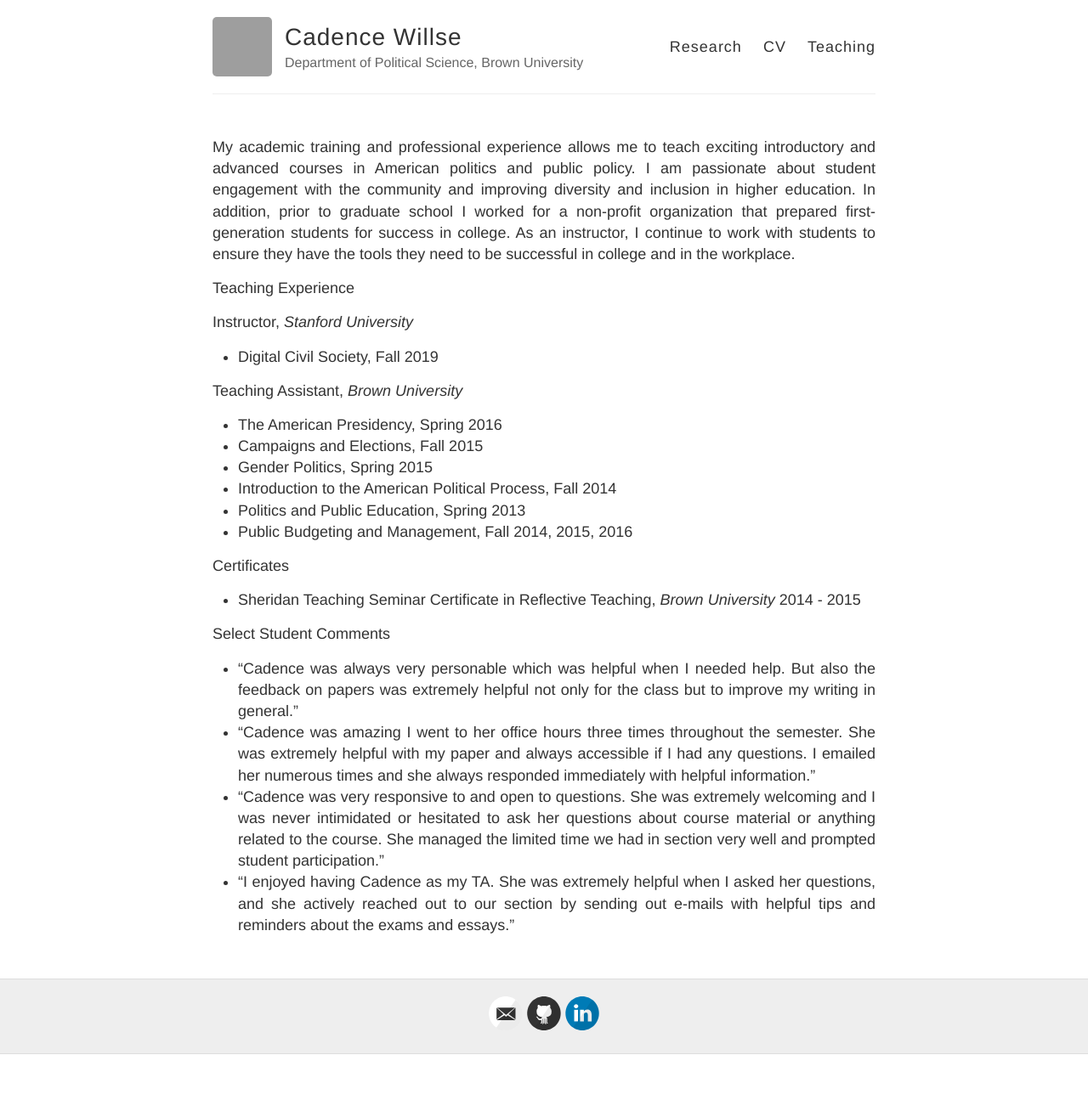
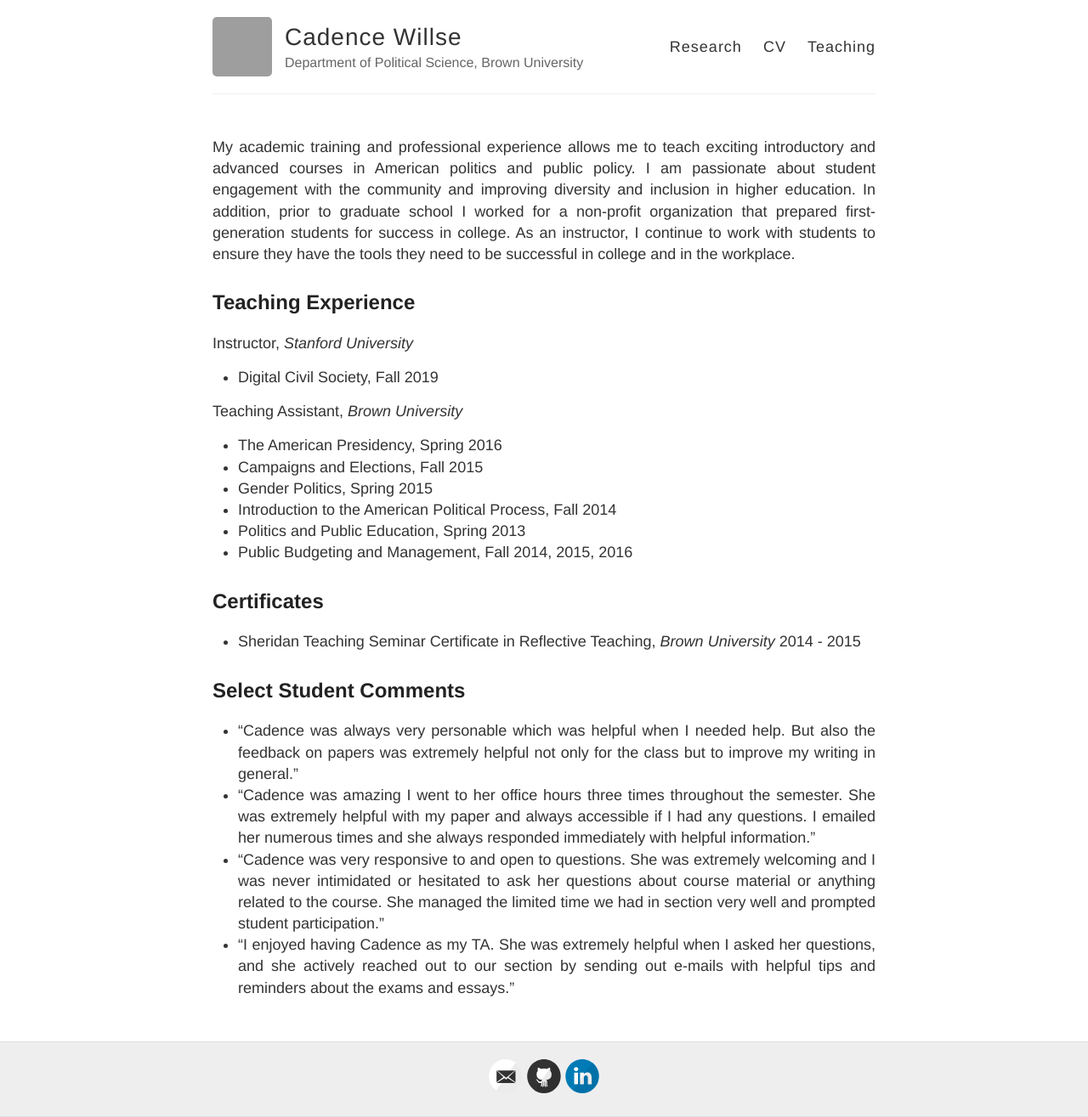
Before and after one commit to cadencewillse/cadencewillse.github.io, a Jekyll site: the page built from teaching.md, in a window 1280 px wide. Shown: the whole page at 85% size. Built offline with Jekyll 4.4.1, drawn with Linux system fonts in a browser that asks for light colours; our own code applies the rules of GitHub Pages for plain Markdown files; before the commit the page ends 1241 px from its top, so only the background shows below that; grey boxes are pictures that could not be loaded.

```diff
--- a/teaching.md
+++ b/teaching.md
@@ -1,7 +1,7 @@
 
 My academic training and professional experience allows me to teach exciting introductory and advanced courses in American politics and public policy. I am passionate about student engagement with the community and improving diversity and inclusion in higher education. In addition, prior to graduate school I worked for a non-profit organization that prepared first-generation students for success in college. As an instructor, I continue to work with students to ensure they have the tools they need to be successful in college and in the workplace.
 
-Teaching Experience
+## Teaching Experience
 
 Instructor, *Stanford University*
 - Digital Civil Society, Fall 2019
@@ -14,11 +14,11 @@ Teaching Assistant, *Brown University*
 - Politics and Public Education, Spring 2013
 - Public Budgeting and Management, Fall 2014, 2015, 2016
 
-Certificates
+## Certificates
 - Sheridan Teaching Seminar Certificate in Reflective Teaching,  *Brown University* 2014 - 2015
 
 
-Select Student Comments
+## Select Student Comments
 - “Cadence was always very personable which was helpful when I needed help. But also the feedback on papers was extremely helpful not only for the class but to improve my writing in general.”
 - “Cadence was amazing I went to her office hours three times throughout the semester. She was extremely helpful with my paper and always accessible if I had any questions. I emailed her numerous times and she always responded immediately with helpful information.”
 - "Cadence was very responsive to and open to questions. She was extremely welcoming and I was never intimidated or hesitated to ask her questions about course material or anything related to the course. She managed the limited time we had in section very well and prompted student participation.”
```
